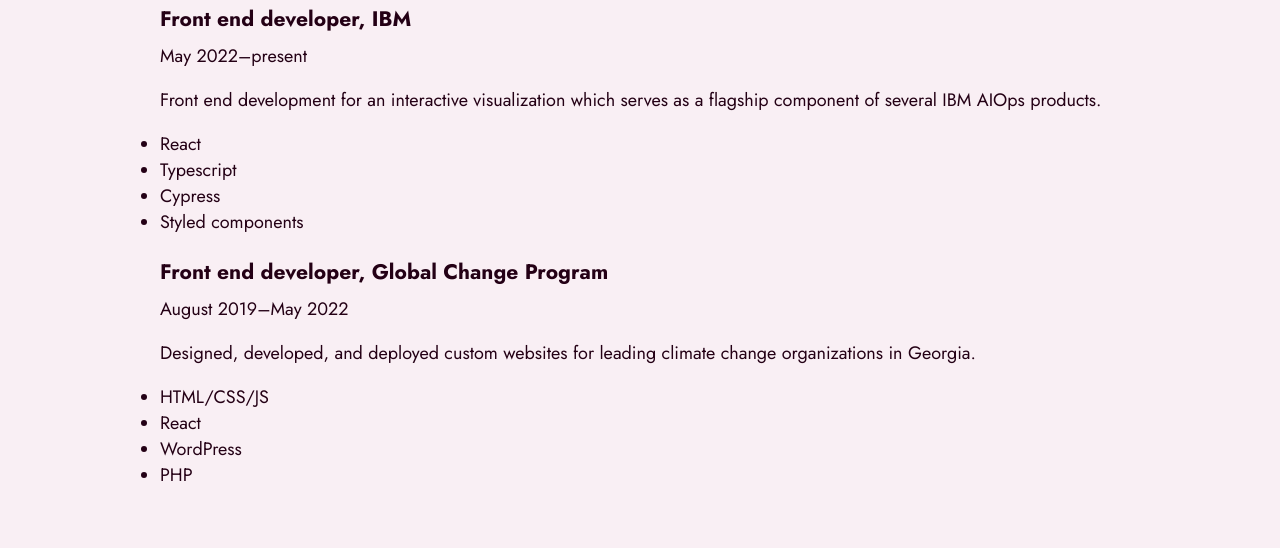
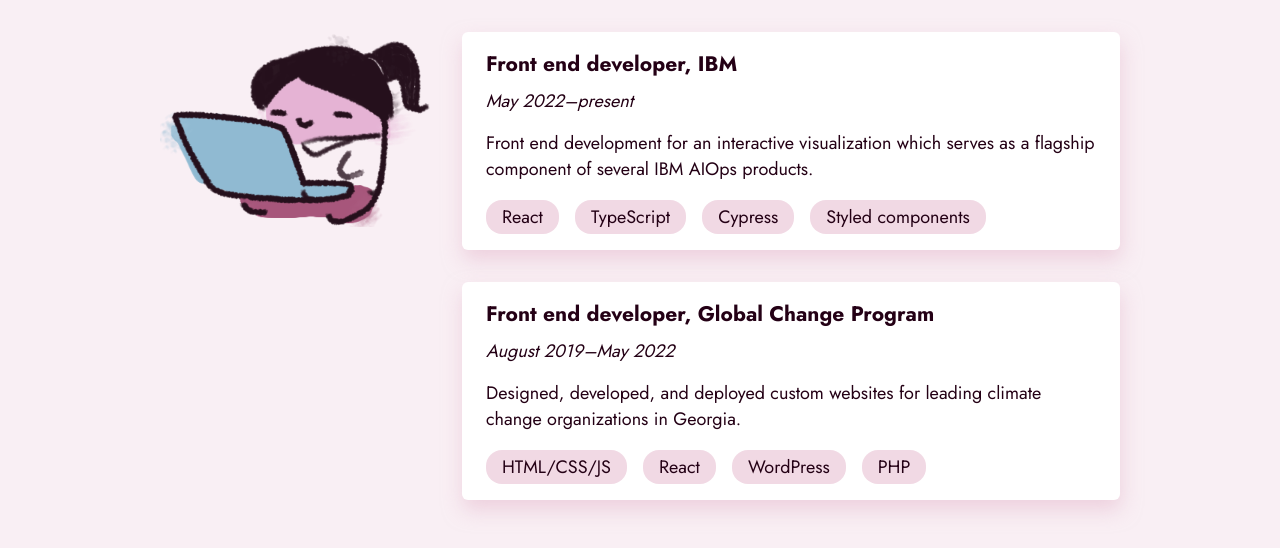
Before and after one commit to seongryoo/newfolio, an Eleventy site: page src/index.njk in a window 1280 px wide. Shown: the part 594-1142 px from the top of the page. Before the commit the page ends 1082 px from the top, so only its background shows below. Built offline with nearby package versions, Linux system fonts and the light colour scheme; Eleventy itself is replaced by a stand-in of ours; files that its build step writes are made by us from their sources.

Commit message:
Better my work section

```diff
--- a/src/_includes/scss/_colors.scss
+++ b/src/_includes/scss/_colors.scss
@@ -5,7 +5,7 @@
 $fadedred: rgba(236, 162, 195, 0.7);
 $medred: rgb(251, 128, 183);
 $medblue: rgb(142, 184, 207);
-$weakred: rgba(228, 179, 201, 0.4);
+$weakred: rgba(228, 179, 201, 0.5);
 $superweakdred: rgba(228, 179, 201, 0.2);
 $weakblue: rgba(142, 184, 207, 0.458);
 $darkblue: rgb(13, 78, 113);
--- a/src/_includes/scss/_hero.scss
+++ b/src/_includes/scss/_hero.scss
@@ -30,12 +30,12 @@
   );
 }
 
-.hero__text__decorative--react {
+.decorative--react {
   @include backline(colors.$fadedblue);
 }
-.hero__text__decorative--artist {
+.decorative--artist {
   @include backline(colors.$fadedred);
 }
-.hero__text__decorative--access {
+.decorative--access {
   @include backline(colors.$fadedyellow);
 }
--- a/src/_includes/scss/_post.scss
+++ b/src/_includes/scss/_post.scss
@@ -1,6 +1,9 @@
+@use "colors";
+
 .post {
   background: white;
-  padding: 1rem;
+  padding: 1rem 2rem;
+  box-shadow: 1px 10px 20px colors.$weakred;
   border-radius: 6px;
   a {
     font-weight: bold;
@@ -21,6 +24,7 @@
   // h6 {
   //   margin: 2rem 0 0 0;
   // }
+  margin-bottom: 4rem;
 }
 
 .post__header {
--- a/src/_includes/scss/styles.scss
+++ b/src/_includes/scss/styles.scss
@@ -71,3 +71,59 @@
 body.Home {
   background: colors.$superweakdred;
 }
+
+.work-section {
+  margin-top: 1rem;
+}
+
+.work-section__heading {
+  text-align: center;
+  font-size: 2rem;
+  font-weight: normal;
+  @include fonts.font-lora;
+}
+
+.work-section__work-showcase {
+  display: flex;
+  padding: 3rem 0;
+}
+
+.work-section__work-showcase__text {
+  margin-inline-start: 2rem;
+}
+
+.work-section__work-showcase__text__item {
+  padding: 1rem 1.5rem;
+  border-radius: 6px;
+  box-shadow: 1px 10px 20px colors.$weakred;
+  background: white;
+}
+
+.work-section__work-showcase__text__item
+  + .work-section__work-showcase__text__item {
+  margin-top: 2rem;
+}
+
+.work-section__work-showcase__text__item__date {
+  font-style: italic;
+}
+
+.work-section__work-showcase__text__item__desc {
+  margin-top: 1rem;
+}
+
+.work-section__work-showcase__text__item__tooling {
+  display: flex;
+  list-style: none;
+}
+
+.work-section__work-showcase__text__item__tooling__tool {
+  padding: 0.25rem 1rem;
+  border-radius: 1rem;
+  background: colors.$weakred;
+}
+
+.work-section__work-showcase__text__item__tooling__tool
+  + .work-section__work-showcase__text__item__tooling__tool {
+  margin-inline-start: 1rem;
+}
--- a/src/index.njk
+++ b/src/index.njk
@@ -11,7 +11,7 @@
       "start": "May 2022",
       "end": "present",
       "desc": "Front end development for an interactive visualization which serves as a flagship component of several IBM AIOps products.",
-      "tooling": ["React", "Typescript", "Cypress", "Styled components"],
+      "tooling": ["React", "TypeScript", "Cypress", "Styled components"],
     },
     {
       "name": "Global Change Program",
@@ -28,29 +28,56 @@
   <div class="hero">
     <h1 class="hero__text">
       I’m a
-      <span class="hero__text__decorative hero__text__decorative--react"
+      <span class="hero__text__decorative decorative--react"
         >React developer,</span
       >
-      <span class="hero__text__decorative hero__text__decorative--artist"
+      <span class="hero__text__decorative decorative--artist"
         >digital artist,</span
       >
       and
-      <span class="hero__text__decorative hero__text__decorative--access"
+      <span class="hero__text__decorative decorative--access"
         >accessibility advocate.</span
       >
     </h1>
     {% include "_hero-illo.njk" %}
   </div>
 
-  <h2>Work</h2>
-  {% for item in work %}
-  <h3>{{ item.position }}, {{ item.name }}</h3>
-  <p>{{ item.start }}–{{ item.end }}</p>
-  <p>{{ item.desc }}</p>
-  <ul>
-    {% for tool in item.tooling %}
-    <li>{{ tool }}</li>
-    {% endfor %}
-  </ul>
-  {% endfor %}
+  <section class="work-section">
+    <h2 class="work-section__heading">
+      Here's some of my recent
+      <span class="decorative--react">work experience.</span>
+    </h2>
+    <div class="work-section__work-showcase">
+      <img
+        src="/_includes/public/illo-artist-workin.png"
+        class="work-section__work-showcase__illo"
+        width="270"
+        height="195"
+        alt="An illustration of a little web developer sitting with her hair tied up in a ponytail, looking pleased in front of her laptop."
+      />
+      <div class="work-section__work-showcase__text">
+        {% for item in work %}
+        <div class="work-section__work-showcase__text__item">
+          <h3 class="work-section__work-showcase__text__item__heading">
+            {{ item.position }}, {{ item.name }}
+          </h3>
+          <p class="work-section__work-showcase__text__item__date">
+            {{ item.start }}–{{ item.end }}
+          </p>
+          <p class="work-section__work-showcase__text__item__desc">
+            {{ item.desc }}
+          </p>
+          <ul class="work-section__work-showcase__text__item__tooling">
+            {% for tool in item.tooling %}
+            <li class="work-section__work-showcase__text__item__tooling__tool">
+              {{ tool }}
+            </li>
+            {% endfor %}
+          </ul>
+        </div>
+
+        {% endfor %}
+      </div>
+    </div>
+  </section>
 </main>
```
Also changed, not shown: src/_includes/public/illo-artist-workin.png (added).
